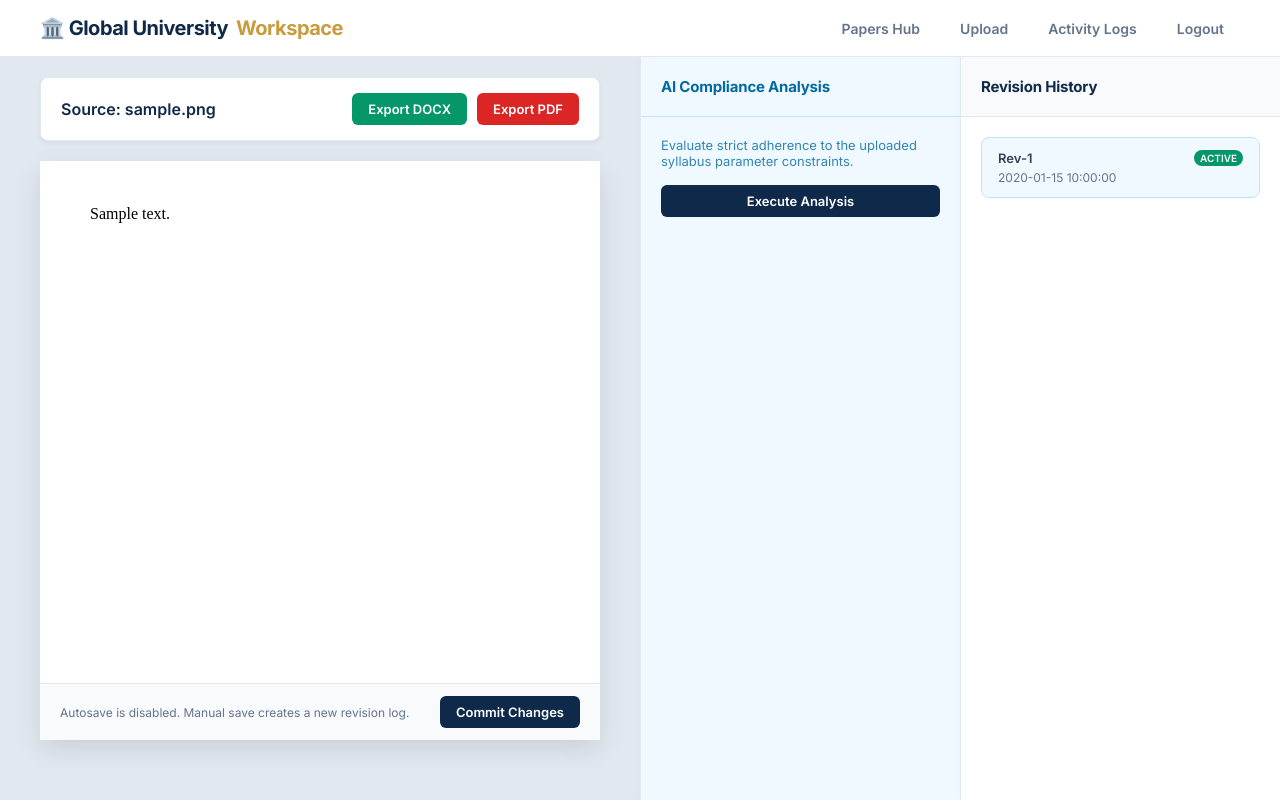
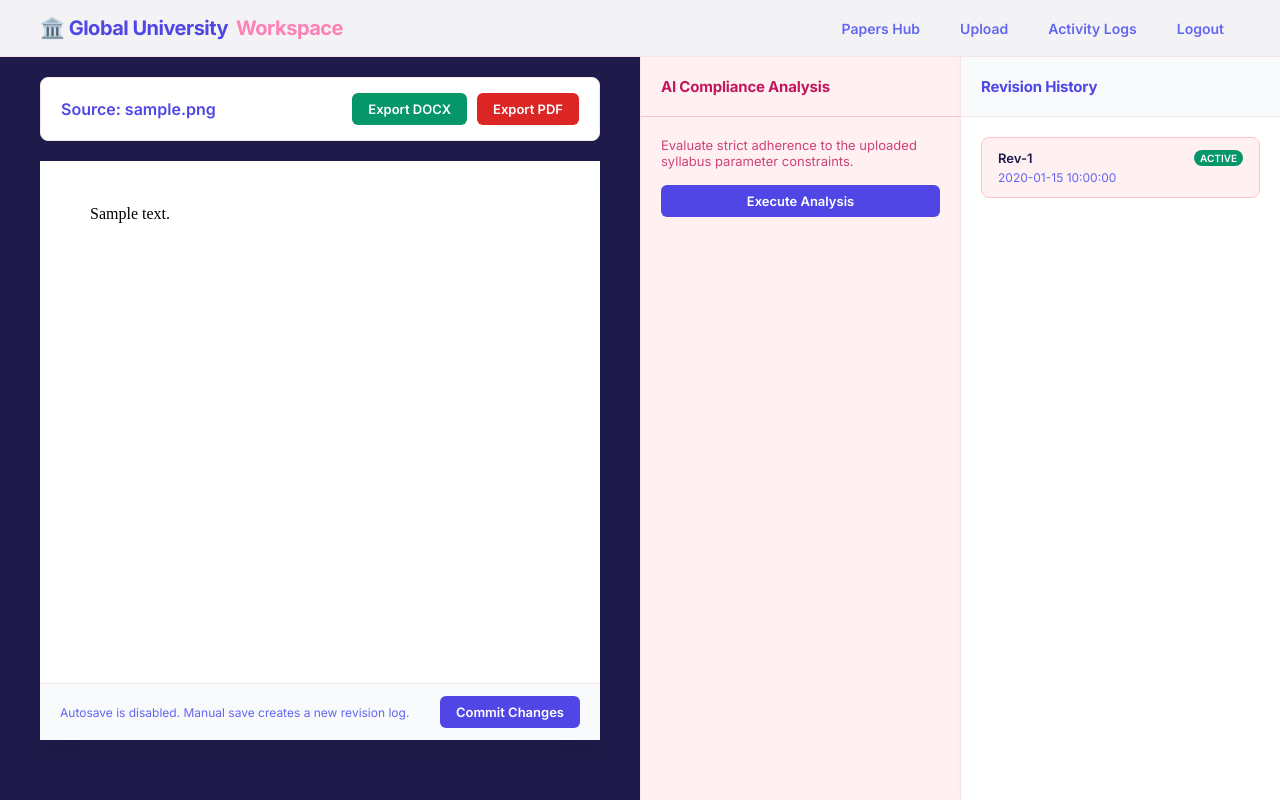
Before and after one commit to vaishcod/Question-Paper-Generator, a Flask app: page /editor/1 in a window 1280 px wide. Run offline with Flask 3, Linux system fonts and the light colour scheme; the visitor is signed in with stand-in values (Sample User, id 1); tables that the repository leaves empty hold one stand-in row (values such as "Sample post"); parts of the project's set-up code (start-up, migrations or seed data) failed here and were passed over.

Commit message:
editor.html

```diff
--- a/templates/editor.html
+++ b/templates/editor.html
@@ -7,20 +7,20 @@
     <link href="https://fonts.googleapis.com/css2?family=Inter:wght@300;400;500;600;700&display=swap" rel="stylesheet">
     <style>
         :root {
-            --primary: #0F294A;
-            --secondary: #1E3A5F;
-            --accent: #C89B3C;
-            --bg-color: #F8FAFC;
+            --primary: #4F46E5;
+            --secondary: #312E81;
+            --accent: #FF80B5;
+            --bg-color: #1E1B4B;
             --card-bg: #FFFFFF;
-            --text-main: #334155;
-            --text-light: #64748B;
-            --border: #E2E8F0;
+            --text-main: #1E1B4B;
+            --text-light: #6366F1;
+            --border: #F5E6EB;
             --success: #059669;
             --danger: #DC2626;
             --warning: #D97706;
-            --info-bg: #F0F9FF;
-            --info-border: #BAE6FD;
-            --info-text: #0369A1;
+            --info-bg: #FFF0F2;
+            --info-border: #FFC2CD;
+            --info-text: #C2185B;
         }
 
         * {
@@ -94,7 +94,7 @@
             display: flex;
             flex: 1;
             overflow: hidden;
-            background-color: #E2E8F0;
+            background-color: var(--bg-color);
             /* Document background color like Word */
         }
 
```
